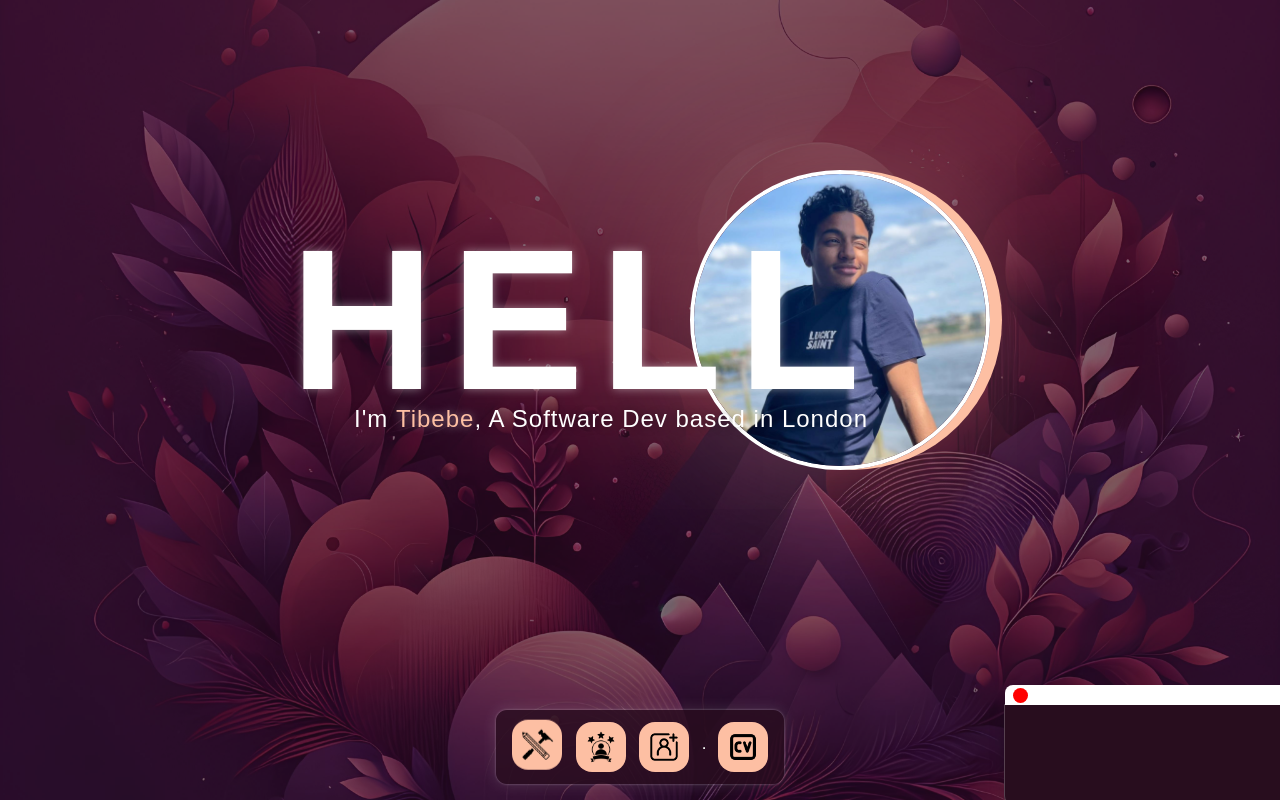
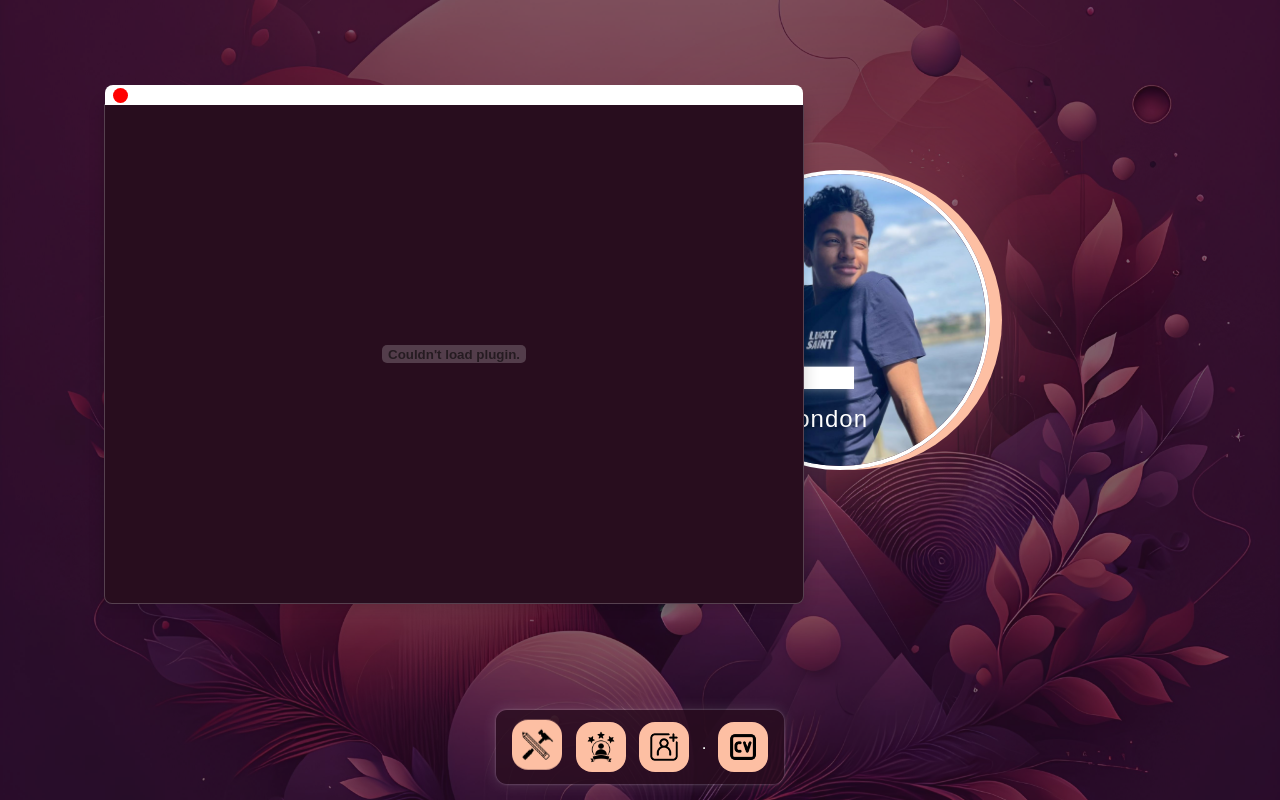
Before and after one commit to tib-source/portfolio, a SvelteKit app: page / in a window 1280 px wide. Both pictures are taken after a click on the picture 743 px from the left and 747 px from the top of the page. Built offline with nearby package versions, Linux system fonts and the light colour scheme; a web font is replaced by a local one.

Commit message:
feat: add the resume section

```diff
--- /dev/null
+++ b/src/lib/windows/Resume.svelte
@@ -0,0 +1,25 @@
+<script lang="ts">
+	import type { Writable } from "svelte/store";
+	import document from "$lib/assets/document/placeholder_pdf.pdf"
+	import Window from "../components/Window.svelte";
+	let {
+		width,
+		height ,
+		top ,
+		left ,
+        visibility,
+	}: { width: Number; height: Number; top?: Number; left?: Number; visibility: Writable<boolean>} = $props();
+</script>
+
+<Window {width} {height} {top} {left} {visibility} >
+    <embed src="{document}" width={`${width}`} height={`${height}`} />
+</Window>
+
+<style>
+    embed{
+        padding: .1rem;
+        vertical-align:bottom;
+        width: 100%;
+        height: 100%;
+    }
+</style>
--- a/src/routes/+page.svelte
+++ b/src/routes/+page.svelte
@@ -9,6 +9,7 @@
 	import Window from '$lib/components/Window.svelte';
 	import { projectsVisible, contactVisible, resumeVisible, experienceVisible} from '$lib/store';
 	import Projects from '$lib/windows/Projects.svelte';
+	import Resume from '$lib/windows/Resume.svelte';
 
 	let visible = $state(false);
 
@@ -33,8 +34,8 @@
 			<img transition:fade class="me prevent-select" src={profilePic} alt="Me basking in the sun" />
 		</div>
 		<Projects width={700} height={500} top={100} left={700} visibility={projectsVisible} />
+		<Resume width={700} height={500} top={100} left={100} visibility={resumeVisible} />
 		<Window width={400} height={300} top={60} left={230} visibility={experienceVisible} />
-		<Window width={300} height={100} top={700} left={1000} visibility={resumeVisible} />
 		<Window width={500} height={100} top={600} left={400} visibility={contactVisible} />
 		<Shelf />
 	{/if}
```
Also changed, not shown: 1 other file (tests, documents, lock files or other folders).
